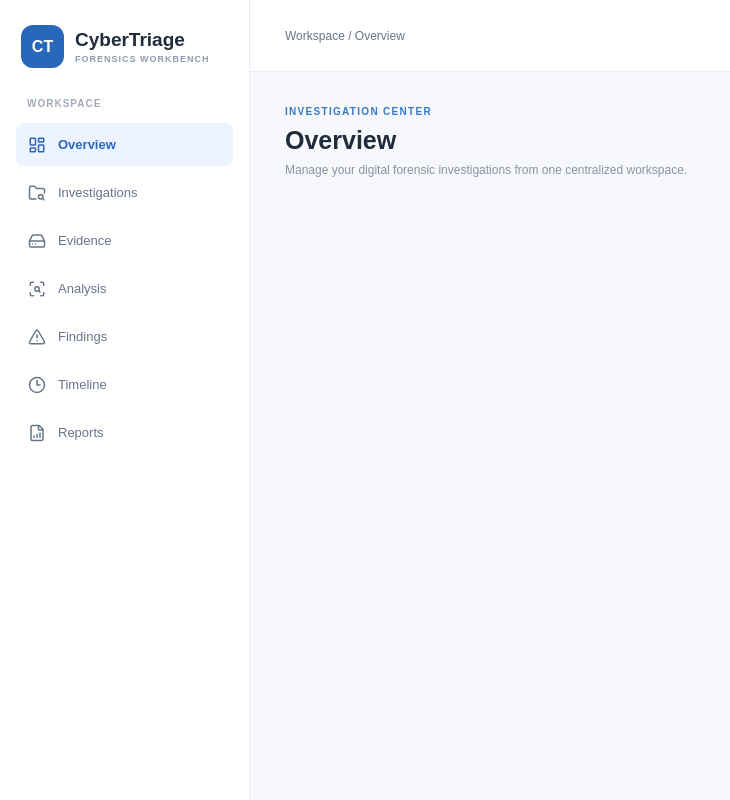
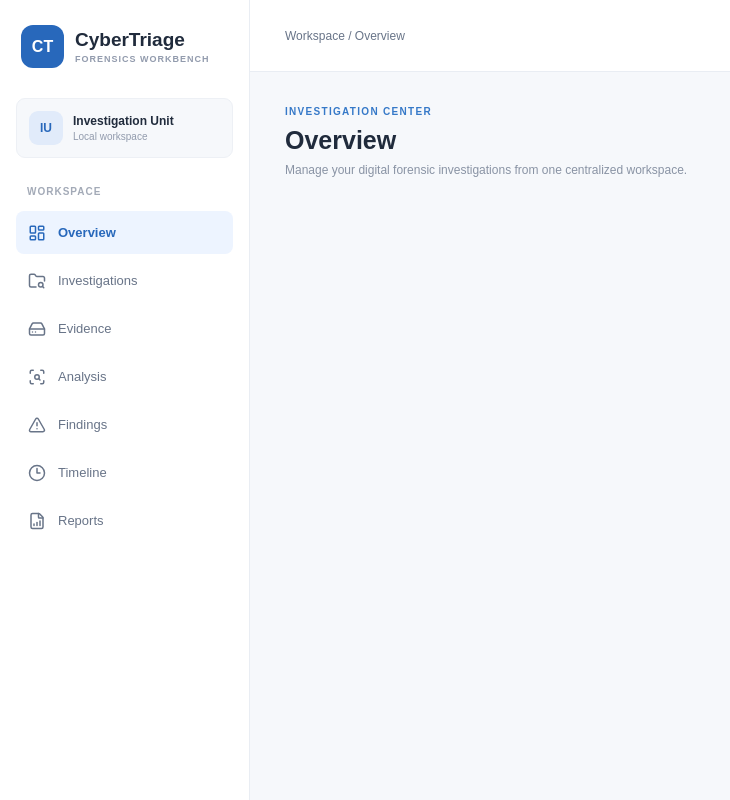
Before and after one commit to amethystakira/CyberTriage, a React app in the folder frontend/: page / in a window 1280 px wide. Shown: the whole page, without its empty margins (0-730 px from the left). Built offline with nearby package versions, Linux system fonts and the light colour scheme; the HTML template or start-up script is replaced by a standard one.

Commit message:
Add workspace identity section to sidebar

```diff
--- a/frontend/src/App.css
+++ b/frontend/src/App.css
@@ -150,3 +150,41 @@ button {
   font-size: 12px;
   margin-top: 8px;
 }
+
+/* Workspace information */
+
+.workspace {
+  display: flex;
+  align-items: center;
+  gap: 10px;
+  padding: 12px;
+  background: #f6f8fb;
+  border: 1px solid #edf0f5;
+  border-radius: 9px;
+  margin-bottom: 28px;
+}
+
+.workspace-avatar {
+  width: 34px;
+  height: 34px;
+  display: grid;
+  place-items: center;
+  flex-shrink: 0;
+  font-size: 12px;
+  font-weight: 700;
+  border-radius: 9px;
+  background: #e1ebfa;
+  color: #2868bb;
+}
+
+.workspace strong {
+  display: block;
+  font-size: 12px;
+}
+
+.workspace span {
+  display: block;
+  color: #929bad;
+  font-size: 10px;
+  margin-top: 3px;
+}
--- a/frontend/src/App.jsx
+++ b/frontend/src/App.jsx
@@ -35,7 +35,15 @@ function App() {
           </div>
         </div>
 
-        <nav className="nav-section">
+        <div className="workspace">
+            <div className="workspace-avatar">IU</div>
+            <div>
+                <strong>Investigation Unit</strong>
+                <span>Local workspace</span>
+            </div>
+            </div>
+
+            <nav className="nav-section">
           <span className="nav-heading">WORKSPACE</span>
 
           {navigation.map((item) => (
```
